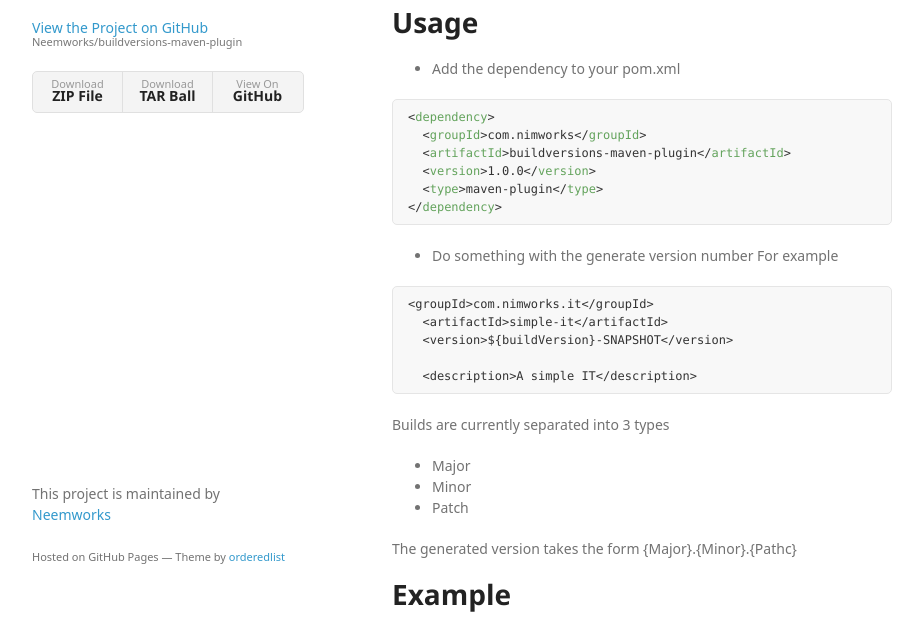
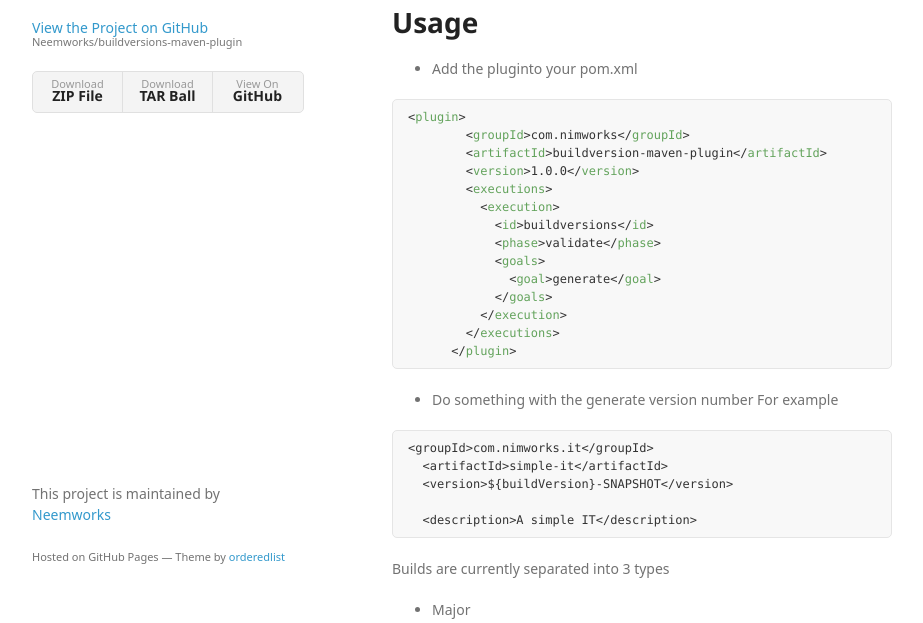
Before and after one commit to Neemworks/buildversions-maven-plugin, a plain HTML site: page index.html in a window 1280 px wide. Shown: the part 164-787 px from the top of the page, without its empty margins (178-1101 px from the left). Drawn offline with Linux system fonts and the light colour scheme; a web font is replaced by a local one.

```diff
--- a/index.html
+++ b/index.html
@@ -37,15 +37,23 @@
 <a id="usage" class="anchor" href="#usage" aria-hidden="true"><span aria-hidden="true" class="octicon octicon-link"></span></a>Usage</h1>
 
 <ul>
-<li>Add the dependency to your pom.xml</li>
+<li>Add the pluginto your pom.xml</li>
 </ul>
 
-<div class="highlight highlight-text-xml"><pre>&lt;<span class="pl-ent">dependency</span>&gt;
-  &lt;<span class="pl-ent">groupId</span>&gt;com.nimworks&lt;/<span class="pl-ent">groupId</span>&gt;
-  &lt;<span class="pl-ent">artifactId</span>&gt;buildversions-maven-plugin&lt;/<span class="pl-ent">artifactId</span>&gt;
-  &lt;<span class="pl-ent">version</span>&gt;1.0.0&lt;/<span class="pl-ent">version</span>&gt;
-  &lt;<span class="pl-ent">type</span>&gt;maven-plugin&lt;/<span class="pl-ent">type</span>&gt;
-&lt;/<span class="pl-ent">dependency</span>&gt;</pre></div>
+<div class="highlight highlight-text-xml"><pre>&lt;<span class="pl-ent">plugin</span>&gt;
+        &lt;<span class="pl-ent">groupId</span>&gt;com.nimworks&lt;/<span class="pl-ent">groupId</span>&gt;
+        &lt;<span class="pl-ent">artifactId</span>&gt;buildversion-maven-plugin&lt;/<span class="pl-ent">artifactId</span>&gt;
+        &lt;<span class="pl-ent">version</span>&gt;1.0.0&lt;/<span class="pl-ent">version</span>&gt;
+        &lt;<span class="pl-ent">executions</span>&gt;
+          &lt;<span class="pl-ent">execution</span>&gt;
+            &lt;<span class="pl-ent">id</span>&gt;buildversions&lt;/<span class="pl-ent">id</span>&gt;
+            &lt;<span class="pl-ent">phase</span>&gt;validate&lt;/<span class="pl-ent">phase</span>&gt;
+            &lt;<span class="pl-ent">goals</span>&gt;
+              &lt;<span class="pl-ent">goal</span>&gt;generate&lt;/<span class="pl-ent">goal</span>&gt;
+            &lt;/<span class="pl-ent">goals</span>&gt;
+          &lt;/<span class="pl-ent">execution</span>&gt;
+        &lt;/<span class="pl-ent">executions</span>&gt;
+      &lt;/<span class="pl-ent">plugin</span>&gt;</pre></div>
 
 <ul>
 <li>Do something with the generate version number
```
Also changed, not shown: params.json (+1 -1 lines).
